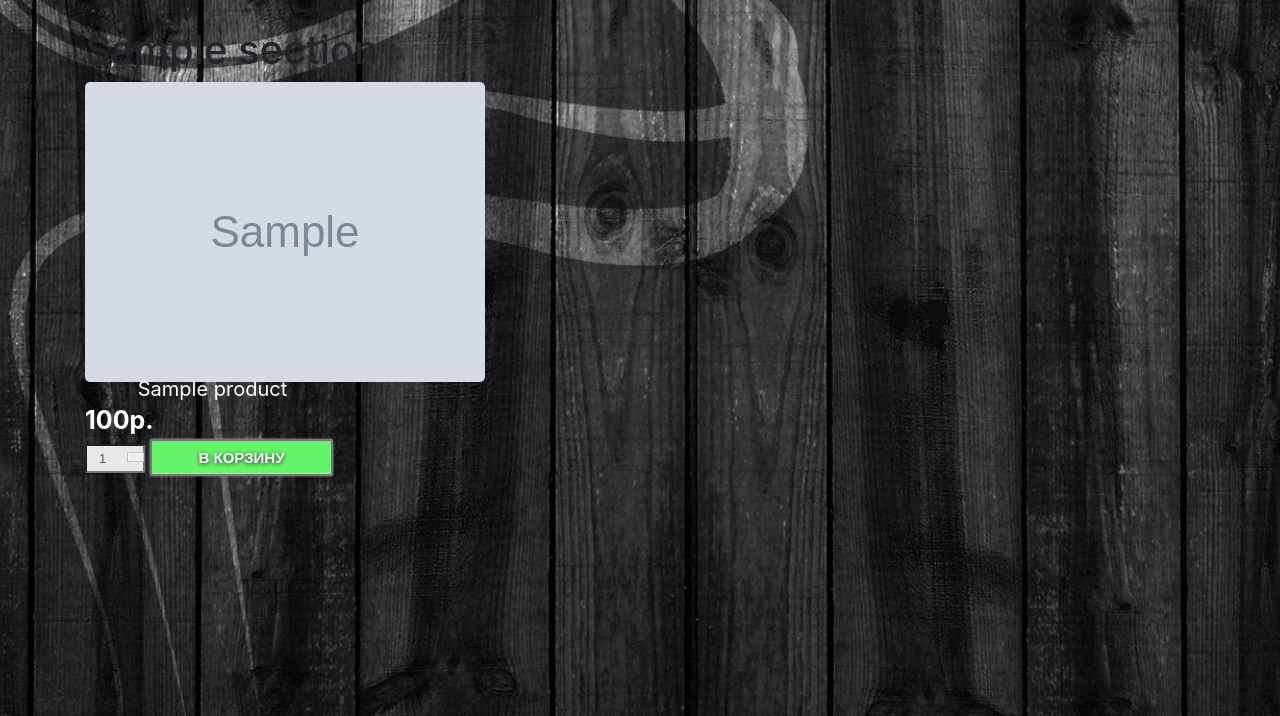
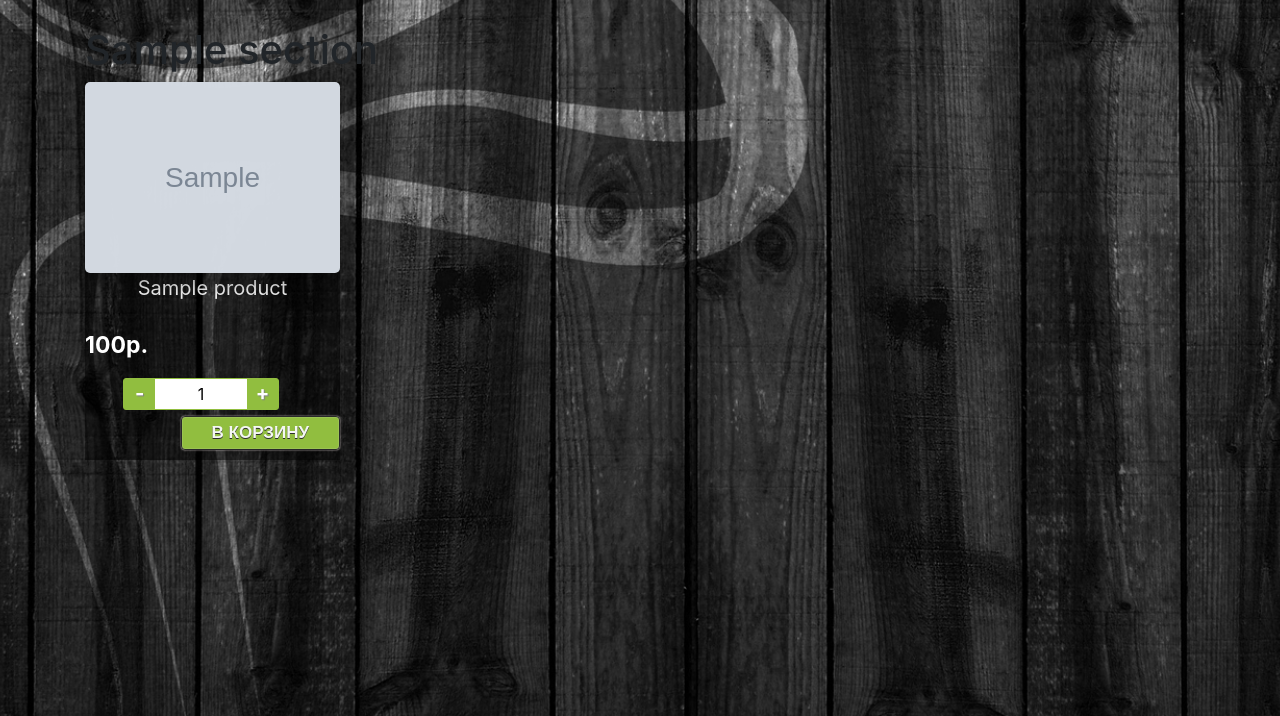
Before and after one commit to Ekaterina1993/sushi, a Django app: a page that uses src/templates/initial.html in a window 1280 px wide. Shown: the part 56-772 px from the top of the page. Run offline with Django 3.2, Linux system fonts and the light colour scheme; tables that the repository leaves empty hold one stand-in row (values such as "Sample post"); grey boxes marked "Sample" are stand-in pictures; some libraries are stand-ins or nearby versions.

Commit message:
добалена кнопка,счетчик и всплывающий текс в карточке продукта

```diff
--- a/src/catalog/templates/catalog/elements/product_item.html
+++ b/src/catalog/templates/catalog/elements/product_item.html
@@ -3,20 +3,39 @@
 
 
 <div class="col-lg-3 col-md-3 col-sm-6 col-xs-6">
-    <div class="product">
+    <div class="product dark">
+
         <a href='#'>
-
+        <div class="opacity-text">
         {% thumbnail p.image '200x200' crop="top" as im %}
             <img src="{{ im.url }}" class="image-size">
         {% endthumbnail %}
-        <p class="name">{{p.title}}</p>
-        <p class="price">100p.</p>
-        <span class="counter"><input type="text" name="counter" value="1"><i class="ui-spinner-button ui-spinner-up plus"><span></span></i><i class="ui-spinner-button ui-spinner-down minus"><span></span></i>
+        <div class="caption">
+        <span class="title">Заголовок картинки</span>
+        <span class="info">Краткое описание или анонс записи</span>
+    </div>
+            </div>
+<!--    </div>-->
+         </a>
+    <p class="name">{{p.title}}</p>
+    <p class="price left">100p.</p>
+    <!--
+        <span class="counter"><input type="text" name="counter" value="1">
+        <i class="ui-spinner-button ui-spinner-up plus"><span></span></i>
+        <i class="ui-spinner-button ui-spinner-down minus"><span></span>
+        </i>
 
         </span>
-        </a>
-        <a href="#" class="button"/>В КОРЗИНУ</a>
+-->
+    <div class="amount">
+        <span class="down">-</span>
+        <input type="text" value="1" />
+        <span class="up">+</span>
+    </div>
 
+    <div class="">
+        <a href="#" class="button">В КОРЗИНУ</a>
+    </div>
 
-    </div>
 </div>
+</div>
--- a/src/static_override/css/main.css
+++ b/src/static_override/css/main.css
@@ -63,76 +63,221 @@
     height: auto;
     border-radius: 5px;
 }
-p.name{
+
+p.name {
     color: white;
     font-size: 20px;
     line-height: 15px;
     text-align: center;
+    padding-top: 8px;
 }
 
-p.price{
-    color: white;
-    font-size: 25px;
-    font-weight: bold;
-    line-height: 15px;
-    text-align: left;
-    left: 20%;
+.dark {
+    background-color: rgba(0, 0, 0, 0.46);
+    height: 100%;
 }
 
-.counter {
+p.price {
+    color: white;
+    font-size: 23px;
+    font-weight: bold;
+    /*    line-height: 15px;*/
+    /*    text-align: left;*/
+    left: 1%;
+}
+
+p.left {
+    float: left;
+    padding-top: 6%;
+}
+
+
+
+.button {
+    text-decoration: none;
+    text-align: center;
+    padding: 6px 30px;
+    border: solid 1px #292929;
+    border-radius: 4px;
+    font: 17px Arial, Helvetica, sans-serif;
+    font-weight: bold;
+    color: #f4f7f4;
+    background-color: #91be3f;
+    filter: progid:DXImageTransform.Microsoft.gradient( startColorstr='#047a12', endColorstr='#047a12', GradientType=0);
+    background-image: linear-gradient(top, #7bf562 0%, #047a12 100%);
+    box-shadow: 0px 0px 2px #ccc0c0, inset 0px 0px 1px #ffffff;
+    text-shadow: 0px 1px 0px #2e2d2d;
+    filter: dropshadow(color=#2e2d2d, offx=0, offy=1);
+    /*    margin: 84px;*/
+    cursor: pointer;
+    float: right;
+    margin-bottom: 10px;
+
+}
+
+.button:hover {
+    padding: 6px 30px;
+    border: solid 1px #91be3f;
+    border-radius: 4px;
+    font: 17px Arial, Helvetica, sans-serif;
+    font-weight: bold;
+    color: #91be3f;
+    background-color: rgba(0, 0, 0, 0);
+    box-shadow: 0px 0px 2px #bababa, inset 0px 0px 1px #ffffff;
+    text-shadow: 0px 1px 0px #404040;
+    filter: dropshadow(color=#404040, offx=0, offy=1);
+    /*    margin: 84px;*/
+    cursor: pointer;
+    float: right;
+}
+
+
+
+
+
+
+
+.amount {
+    width: 61%;
+    display: inline-block;
+    border: 1px solid #91be3f;
+    background-color: #91be3f;
+    border-radius: 3px;
+    margin-left: 15%;
+}
+
+.amount span {
+    width: 20%;
+    text-align: center;
+    display: inline-block;
+    margin: 0px;
+    padding: 0px;
+    height: 30px;
+    background: #91be3f;
+    color: #fff;
+    border: 0px;
+    font-size: 20px;
+    min-width: 0px;
+    float: left;
+    border-radius: 2px;
+    line-height: 28px!important;
+    text-shadow: 1px 1px 1px grey;
+    font-weight: bold;
+    cursor: pointer;
+}
+
+
+.amount span:hover {
+    border-radius: 2px;
+    font-weight: bold;
+    background-color: rgba(0, 0, 0, 0);
+    box-shadow: 0px 0px 2px #bababa, inset 0px 0px 1px #ffffff;
+    text-shadow: 0px 1px 0px #404040;
+    filter: dropshadow(color=#404040, offx=0, offy=1);
+}
+
+.amount input {
+    text-align: center;
+    width: 60%;
+    display: inline-block;
+    padding: 0px;
+    margin: 0px;
+    float: left;
+    height: 30px;
+    border: 0px;
+    background-color: #fff;
+
+}
+
+a:hover {
+    color: red;
+    text-decoration: none;
+}
+
+.opacity-text {
+    width: 100%;
+    max-width: 450px;
+    opacity: .99;
+    overflow: hidden;
     position: relative;
-    width: 60px;
-    height: 29px;
-/*
-    right: 13%;
-     position: absolute;
-    bottom: 10px;
-*/
+    border-radius: 3px;
+    cursor: pointer;
+    -webkit-box-shadow: 0 12px 15px 0 rgba(0, 0, 0, 0.24), 0 17px 50px 0 rgba(0, 0, 0, 0.19);
+    -moz-box-shadow: 0 12px 15px 0 rgba(0, 0, 0, 0.24), 0 17px 50px 0 rgba(0, 0, 0, 0.19);
+    box-shadow: 0 12px 15px 0 rgba(0, 0, 0, 0.24), 0 17px 50px 0 rgba(0, 0, 0, 0.19);
 }
-.counter input {
-    background: #e9e9e9;
+
+.opacity-text:before {
+    content: '';
+    background: rgba(0, 0, 0, 0.7);
+    width: 100%;
+    height: 100%;
+    opacity: 0;
+    position: absolute;
+    left: 0;
+}
+
+.opacity-text img {
+    display: block;
+    width: 100%;
+    height: auto;
+    backface-visibility: hidden;
+}
+
+.opacity-text .caption {
+    width: 100%;
+    padding: 20px;
+    color: #fff;
+    position: absolute;
+    bottom: 50%;
+/*    left: 0;*/
+    z-index: 3;
     text-align: center;
-    font: 13px "PT Sans",Arial,sans-serif;
-    color: #5d5d5d;
-    width: 60px;
-    height: 29px;
-    padding: 6px 25px 7px 0;
-    -moz-border-radius: 2px;
-    -webkit-border-radius: 2px;
-    border-radius: 2px;
 }
-.ui-spinner-up {
-    right: 5px;
-    top: 4px;
+
+.opacity-text .caption span {
+    display: block;
+    opacity: 0;
+    position: relative;
 }
-.counter .ui-spinner-down {
-    right: 5px;
-    bottom: 4px;
+
+.opacity-text .caption .title {
+    line-height: 1;
+    font-weight: normal;
+    font-size: 18px;
 }
-.ui-spinner-button {
-    position: absolute;
-    width: 15px;
-    height: 8px;
-    border: 1px solid #fff;
-    outline: 1px solid #bdbdbd;
-    background: #ececec;
-    cursor: pointer;
-       margin: 2px;
-    user-select: none;
 
-    transition: all .3s ease;
+.opacity-text .caption .info {
+    line-height: 1.2;
+    margin-top: 5px;
+    font-size: 12px;
 }
-.button{
- text-decoration:none;
- text-align:center;
- padding:8px 47px;
- border:solid 2px #727875;
- border-radius: 3px;
- font:15px Arial, Helvetica, sans-serif;
- font-weight:bold;
- color:#fcfcfc;
- background:#65f56a;
- box-shadow:0px 0px 2px #bababa, inset 0px -1px 1px #d9cece;
- text-shadow: 0px 1px 4px #262525;
- filter: dropshadow(color=#262525, offx=0, offy=1);
+
+.opacity-text:focus:before,
+.opacity-text:focus span,
+.opacity-text:hover:before,
+.opacity-text:hover span {
+    opacity: 1;
 }
+
+.opacity-text:focus:before,
+.opacity-text:hover:before {
+    /*  top: 100%;*/
+}
+
+.opacity-text:focus span,
+.opacity-text:hover span {
+    /*  top: 0;*/
+}
+
+.opacity-text:focus .title,
+.opacity-text:hover .title {
+    -webkit-transition-delay: 0.1s;
+    transition-delay: 0.1s;
+}
+
+.opacity-text:focus .info,
+.opacity-text:hover .info {
+    -webkit-transition-delay: 0.1s;
+    transition-delay: 0.1s;
+}
--- a/src/static_override/js/main.js
+++ b/src/static_override/js/main.js
@@ -31,3 +31,41 @@
 $(document).ready(function() {
     console.log('ok')
 });
+
+
+
+
+
+
+
+
+
+
+
+
+
+
+
+
+
+
+
+
+
+
+$(document).ready(function() {
+		$('.down').click(function () {
+			var $input = $(this).parent().find('input');
+			var count = parseInt($input.val()) - 1;
+			count = count < 1 ? 1 : count;
+			$input.val(count);
+			$input.change();
+			return false;
+		});
+		$('.up').click(function () {
+			var $input = $(this).parent().find('input');
+			$input.val(parseInt($input.val()) + 1);
+			$input.change();
+			return false;
+		});
+	});
--- a/src/templates/initial.html
+++ b/src/templates/initial.html
@@ -16,6 +16,7 @@
 
     <link rel="stylesheet" href="{% static 'css/bootstrap.min.css' %}">
     <link rel="stylesheet" href="{% static 'css/main.css' %}">
+
     {% endblock %}
   </head>
   <body>
```
Also changed, not shown: src/static_override/img/13-4844.jpeg (added), src/static_override/img/w800.jpg (added).
